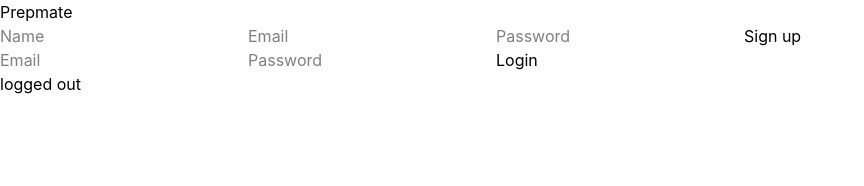
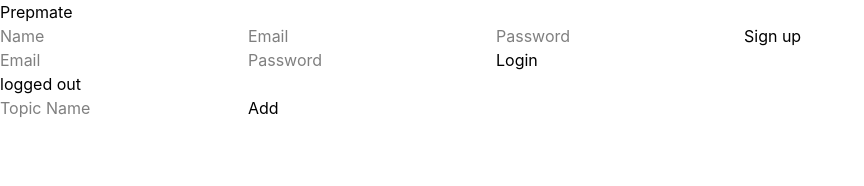
Before and after one commit to SRIJAN23MISHRA/prepmate, a React app in the folder frontend/: page / in a window 1280 px wide. Shown: the top 186 px of the page, without its empty margins (0-864 px from the left). Built offline with nearby package versions, Linux system fonts and the light colour scheme; the HTML template or start-up script is replaced by a standard one.

Commit message:
topics page: list and add topic

```diff
--- a/frontend/src/App.jsx
+++ b/frontend/src/App.jsx
@@ -7,6 +7,7 @@
 import Login from './pages/Login'
 import { useContext } from "react";
 import { AuthContext } from "./context/AuthContext";
+import Topics from './pages/Topics'
 function App() {
   const {accessToken}=useContext(AuthContext);
 
@@ -14,7 +15,7 @@
     <Signup/>
     <Login/>
     {accessToken ? "logged in":"logged out"}
-
+    <Topics/>
   </div>
 
 }
--- /dev/null
+++ b/frontend/src/pages/Topics.jsx
@@ -0,0 +1,51 @@
+import { useContext, useEffect } from "react"
+import { useState } from "react";
+import { AuthContext } from "../context/AuthContext"
+import axios from "axios";
+
+function Topics(){
+    const {accessToken}=useContext(AuthContext);
+    const [topics,setTopics]=useState([]);
+    const [name,setTopicName]=useState("");
+    const handleTopic=async(e)=>{
+        e.preventDefault();
+      try{
+      const response=await axios.post("/api/topics",{name},{headers:{Authorization:`Bearer ${accessToken}`}});
+      setTopics([...topics,response.data.topic]);
+      setTopicName("");
+      }catch(err){
+          console.log(err.response?.data);
+
+      }
+    }
+    useEffect(()=>{
+          console.log("effect ran, token is:", accessToken);
+        const getTopics=async ()=>{
+      try{
+      const response=await axios.get('/api/topics',{headers:{Authorization:`Bearer ${accessToken}`}});
+      setTopics(response.data.specificTopic);
+      }catch(err){
+        console.log(err.response?.data);
+
+      }
+    };
+    if(accessToken){
+    getTopics();
+    }
+    },[accessToken])
+    return <>
+    <div>
+        <form onSubmit={handleTopic}>
+            <input type="text" placeholder="Topic Name" value={name} onChange={(e)=>{
+                setTopicName(e.target.value);
+            }}/>
+            <button type="submit">Add</button>
+        </form>
+     {topics.map((t)=>
+     <p key={t._id}>{t.name}</p>
+     )}
+
+    </div>
+    </>
+}
+export default Topics;
```
